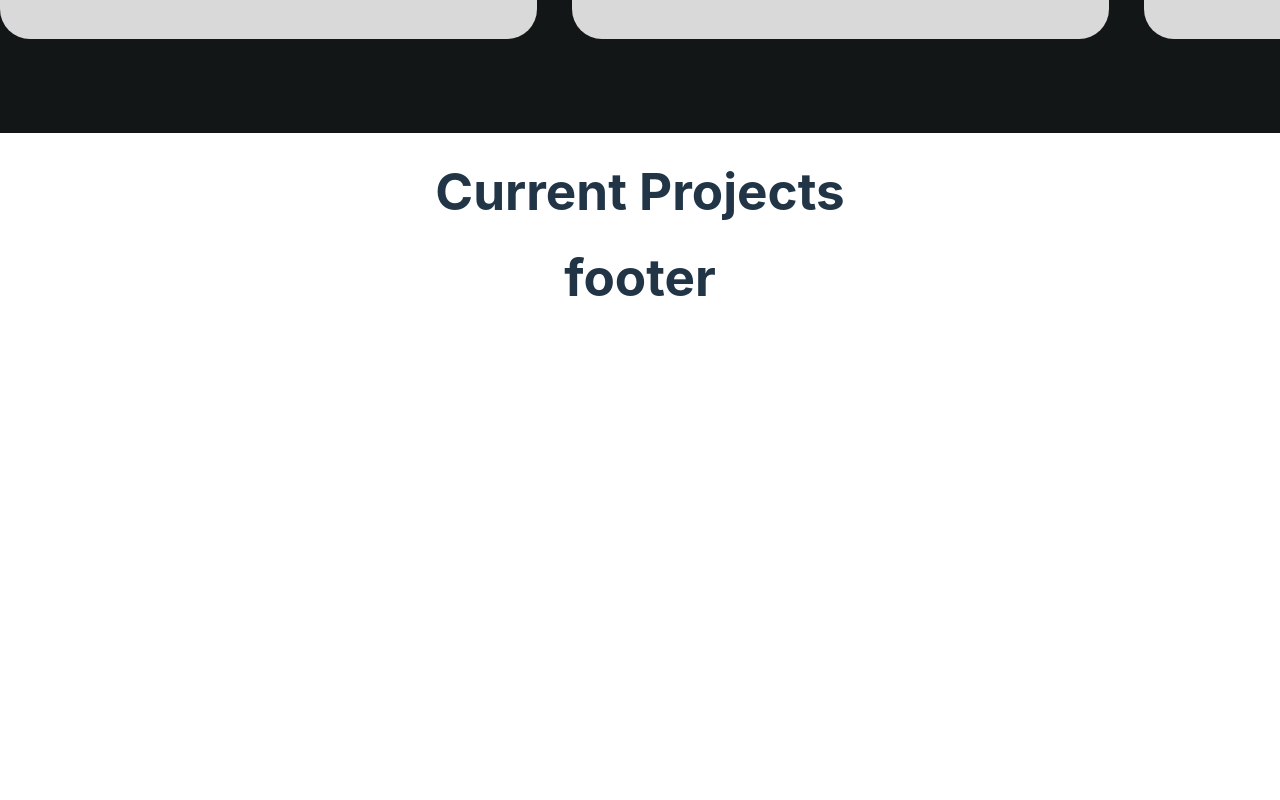
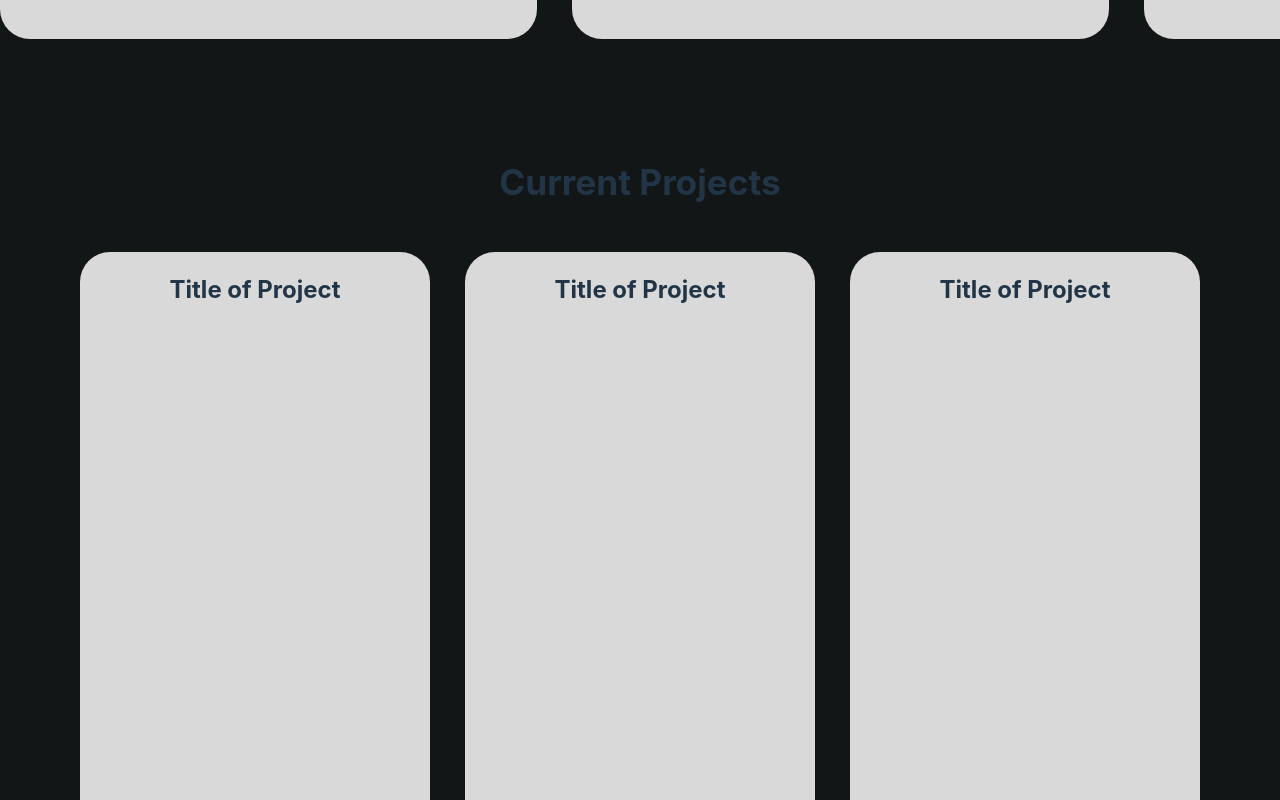
Before and after one commit to aselapasinduD/My-About-Me-Page, a React (Vite) app: page / in a window 1280 px wide. Shown: the part 2300-3100 px from the top of the page. Before the commit the page ends 2608 px from the top, so only its background shows below. Built offline with nearby package versions, Linux system fonts and the light colour scheme.

Commit message:
Current Projects Section added. but not finish yet

```diff
--- a/src/App.css
+++ b/src/App.css
@@ -299,6 +299,30 @@ h1 {
 	padding-right: 100px;
 	padding-left: 10px;
 }
+/*Current Projects*/
+.currentProjectSection {
+	height: 900px;
+	background-color: #131616;
+}
+.currentProjectSection h1 {
+	font-size: 2.2em;
+}
+.currentProjectSection .currentProjectCards {
+	display: flex;
+	justify-content: center;
+	gap: 35px;
+	margin-top: 50px;
+}
+.currentProjectSection .projectCard {
+	width: 350px;
+	height: 620px;
+	background-color: #D9D9D9;
+	border-radius: 30px;
+	text-align: center;
+}
+.currentProjectSection .currentProjectCards h2 {
+	margin-top: 20px;
+}
 }@media (max-width: 1700PX) {
 	.navbar h1 {
 		font-size: 2.5em;
--- a/src/components/Current_Projects.jsx
+++ b/src/components/Current_Projects.jsx
@@ -3,7 +3,20 @@ import React from 'react';
 const Current_Projects = () => {
 
 	return (
-		<h1>Current Projects</h1>
+		<div class="currentProjectSection">
+			<h1>Current Projects</h1>
+			<div class="currentProjectCards">
+				<div class="projectCard">
+					<h2>Title of Project</h2>
+				</div>
+				<div class="projectCard">
+					<h2>Title of Project</h2>
+				</div>
+				<div class="projectCard">
+					<h2>Title of Project</h2>
+				</div>
+			</div>
+		</div>
 	)
 }
 
```
